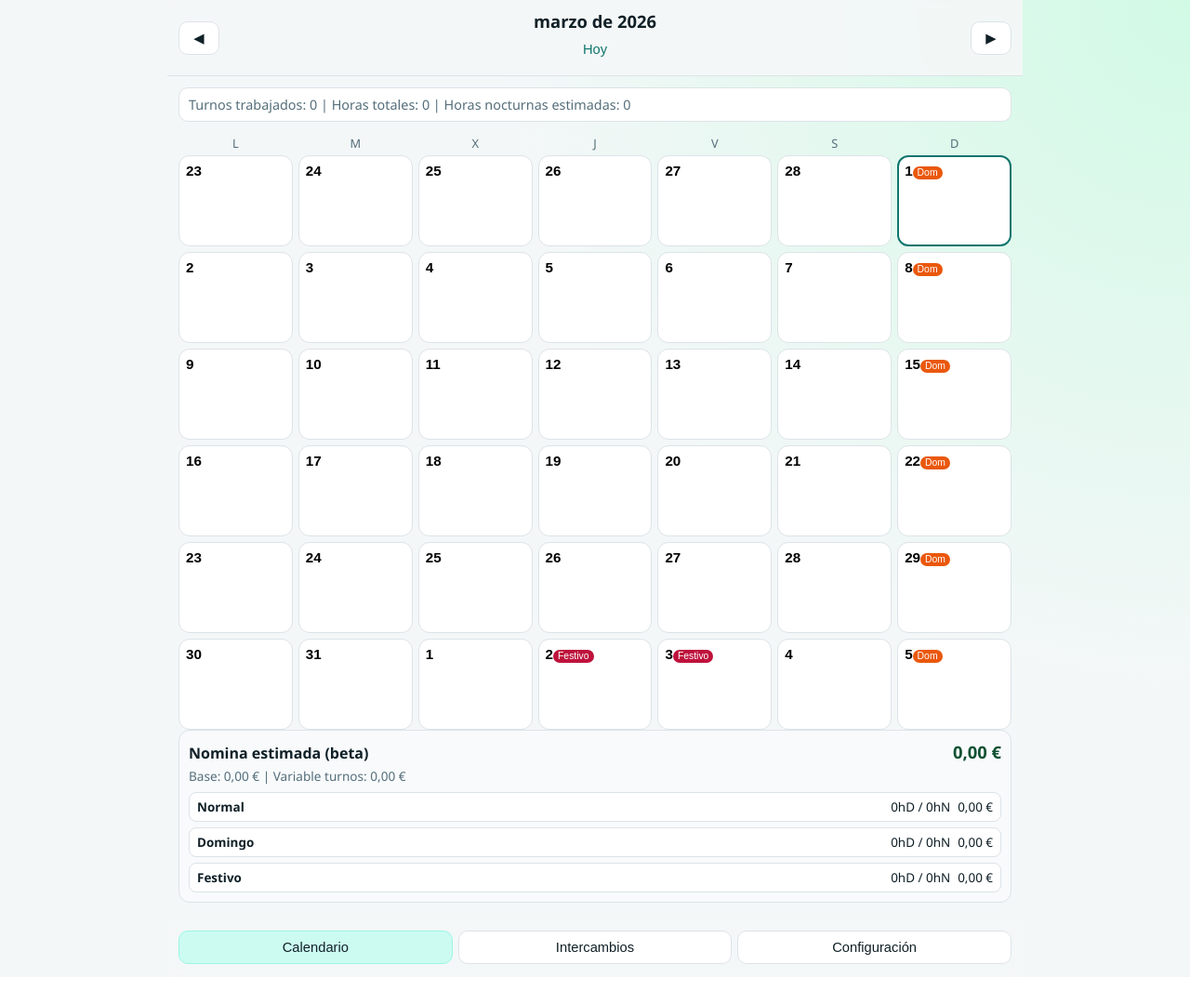
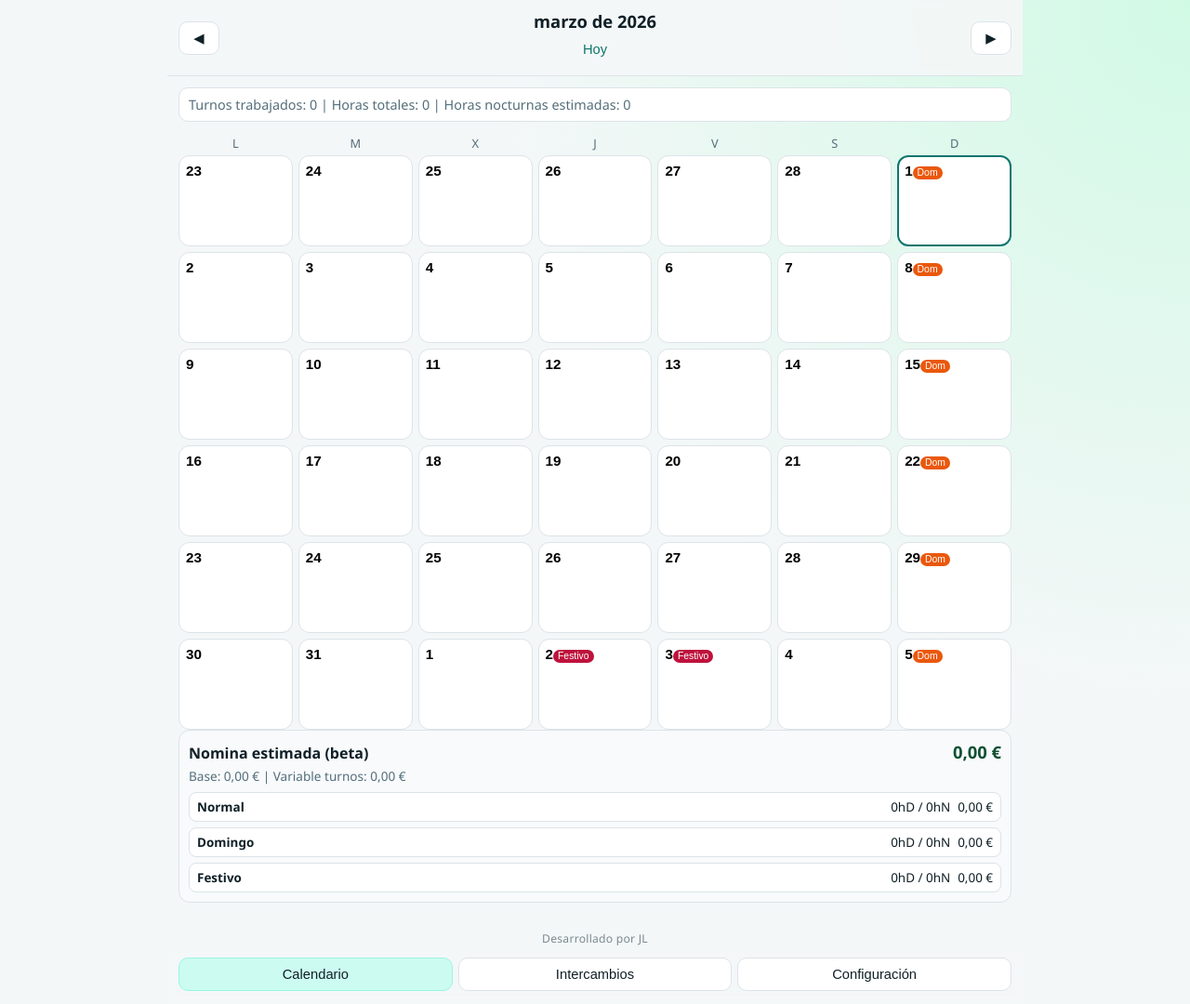
Before and after one commit to rhodon20/InyectaPasta, a plain HTML site: page index.html in a window 1280 px wide. Shown: the whole page at 93% size. Before the commit the page ends 1051 px from the top, so only its background shows below. Drawn offline with nearby package versions, Linux system fonts and the light colour scheme.

Commit message:
Add files via upload

```diff
--- a/index.html
+++ b/index.html
@@ -131,6 +131,8 @@
       </section>
     </main>
 
+    <footer class="credit">Desarrollado por JL</footer>
+
     <nav class="tabbar" aria-label="Navegación principal">
       <button class="tab-btn active" data-tab="calendarTab">Calendario</button>
       <button class="tab-btn" data-tab="exchangesTab">Intercambios</button>
--- a/styles.css
+++ b/styles.css
@@ -393,6 +393,14 @@ textarea {
   gap: 6px;
 }
 
+.credit {
+  text-align: center;
+  color: #7a8a93;
+  font-size: 0.76rem;
+  letter-spacing: 0.02em;
+  padding: 8px 12px 4px;
+}
+
 .tab-btn.active {
   background: var(--brand-soft);
   border-color: #99f6e4;
```
